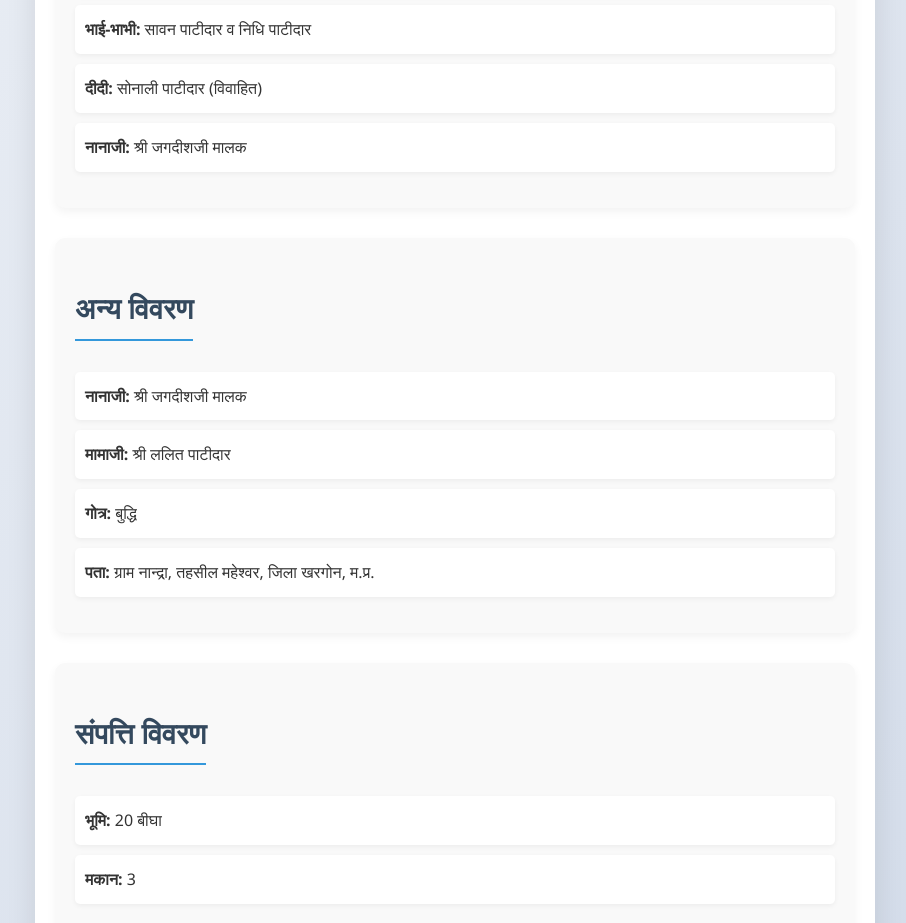
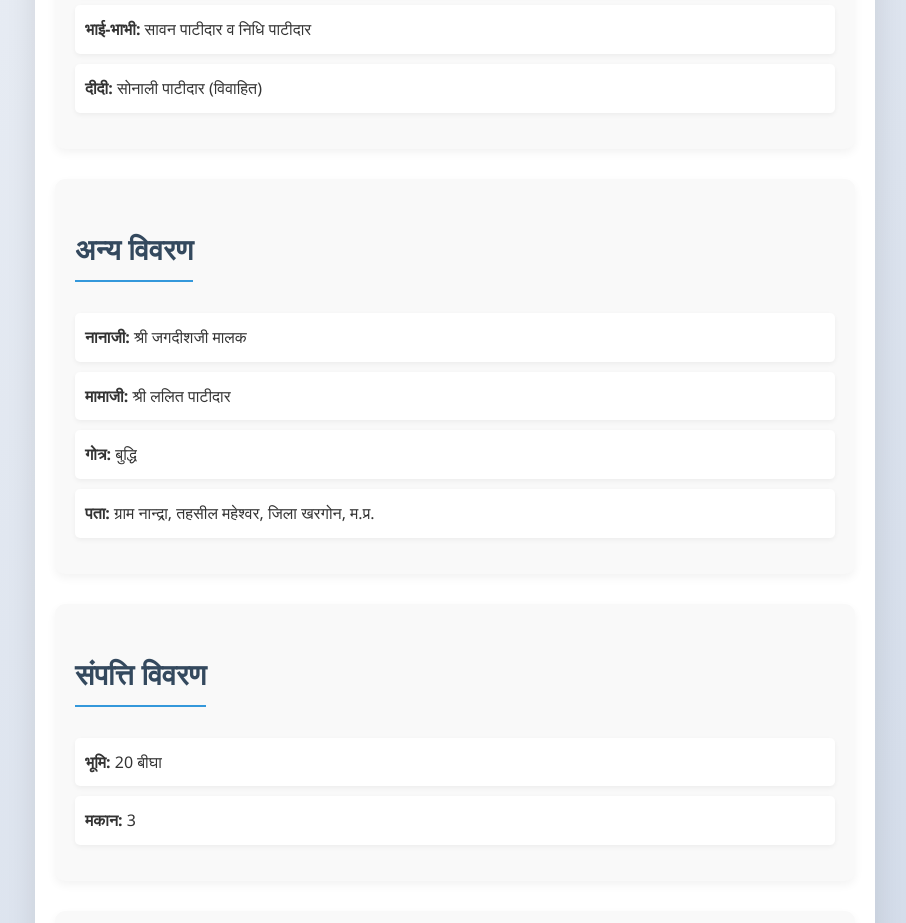
Before and after one commit to sawanpatidar75/pawan-biodata, a plain HTML site: page index.html in a window 1280 px wide. Shown: the part 1300-2223 px from the top of the page, without its empty margins (185-1091 px from the left). Drawn offline with nearby package versions, Linux system fonts and the light colour scheme.

Commit message:
Other details updated

```diff
--- a/index.html
+++ b/index.html
@@ -286,7 +286,6 @@
                 <li><strong>बड़ी मम्मी:</strong> श्रीमती मंजुला पाटीदार</li>
                 <li><strong>भाई-भाभी:</strong> सावन पाटीदार व निधि पाटीदार</li>
                 <li><strong>दीदी:</strong> सोनाली पाटीदार (विवाहित)</li>
-                <li><strong>नानाजी:</strong> श्री जगदीशजी मालक</li>
             </ul>
         </div>
 
```
